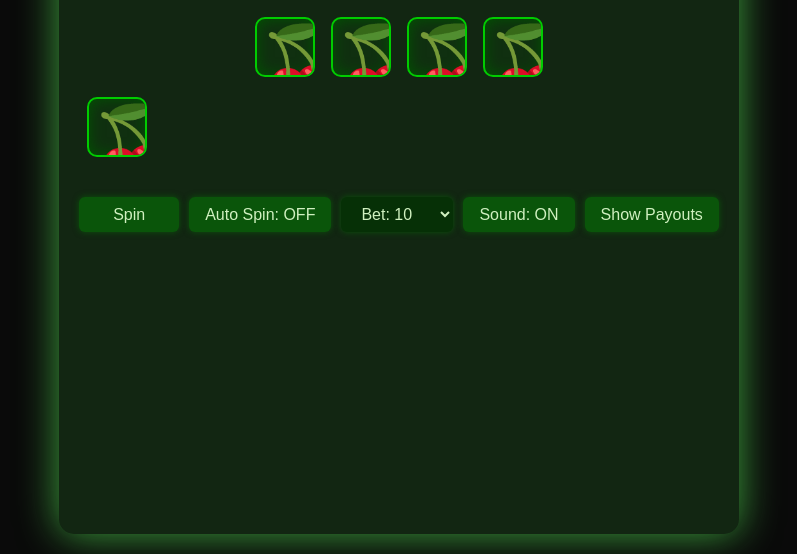
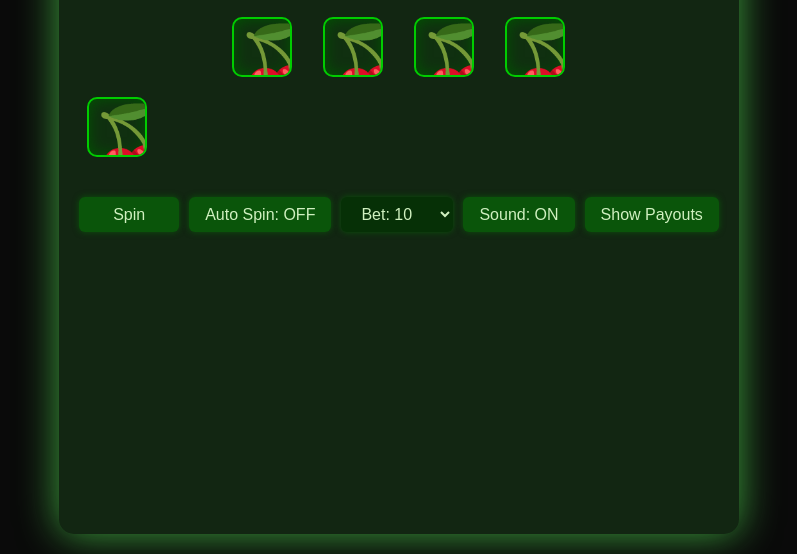
Before and after one commit to yemyatslot/Slotgame, a plain HTML site: page index.html in a window 1280 px wide. Shown: the part 246-800 px from the top of the page, without its empty margins (241-1038 px from the left). Drawn offline with Linux system fonts and the light colour scheme.

Commit message:
Update style.css

```diff
--- a/style.css
+++ b/style.css
@@ -64,10 +64,11 @@ main {
   margin-right: auto;
 }
 
-/* Reel container - horizontally spaced reels */
+/* Reel container - 4 reels horizontally spaced */
 #reels {
   display: flex;
-  justify-content: space-between;
+  justify-content: center; /* center reels horizontally */
+  gap: 15px; /* space between reels */
   margin: 20px 0;
 }
 
@@ -83,7 +84,7 @@ main {
   position: relative;
 }
 
-/* The container that holds stacked symbols vertically */
+/* The container that holds stacked symbols vertically inside each reel */
 .symbols {
   position: absolute;
   top: 0;
```
